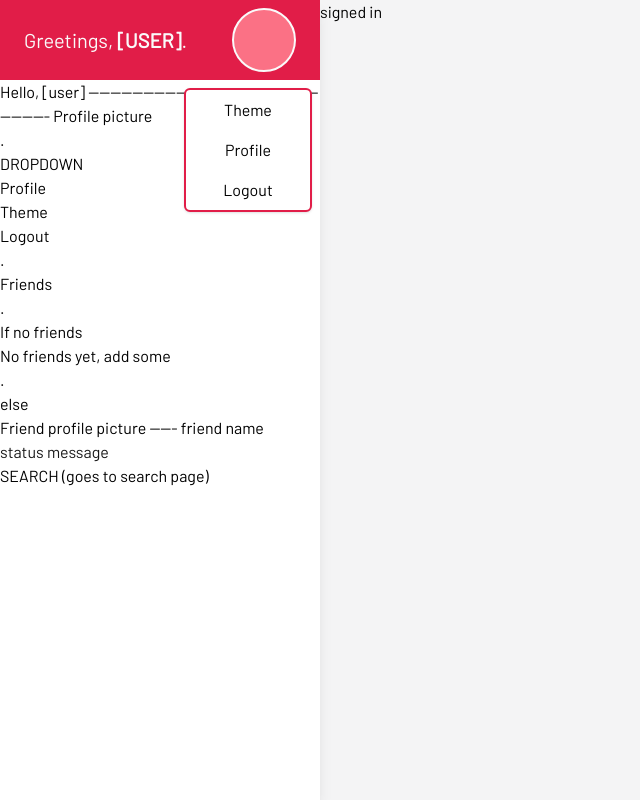
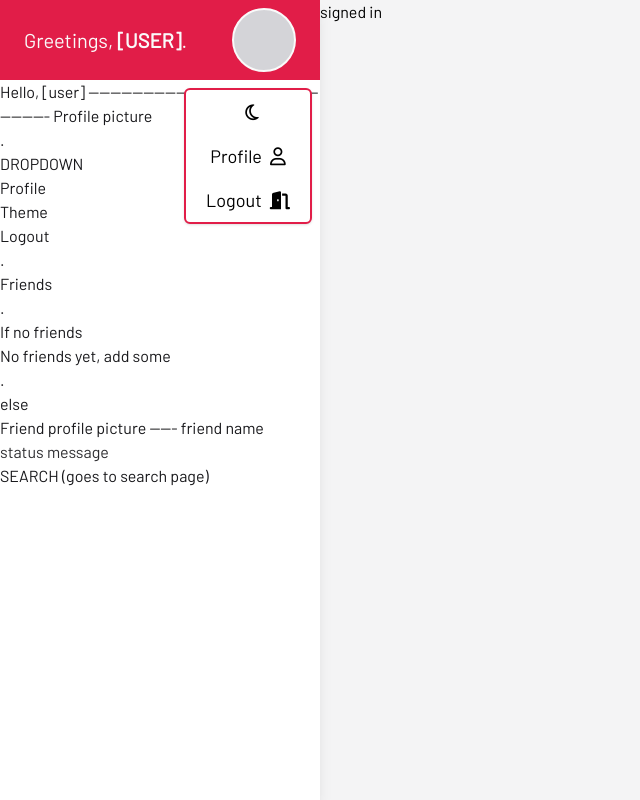
Before and after one commit to brajpatel/messaging-app, a React (Vite) app: page / in a window 1280 px wide. Both pictures are taken after a click on the element 264 px from the left and 40 px from the top of the page. Shown: the whole page, without its empty margins (0-640 px from the left). Built offline with nearby package versions, Linux system fonts and the light colour scheme.

Commit message:
Handle theme change from sidebar dropdown

```diff
--- a/src/App.jsx
+++ b/src/App.jsx
@@ -36,7 +36,7 @@ function App() {
   return (
     <div className={user ? 'h-screen flex bg-zinc-100 dark:bg-zinc-900' : 'h-screen bg-zinc-100 dark:bg-zinc-900'}>
       <BrowserRouter>
-        {user && <Sidebar handleTheme={handleTheme}/>}
+        {user && <Sidebar theme={theme} handleTheme={handleTheme}/>}
 
         <Routes>
           {!user ? (
--- a/src/components/Sidebar.jsx
+++ b/src/components/Sidebar.jsx
@@ -1,7 +1,7 @@
 import { useState } from "react";
 import { Link } from "react-router-dom";
 
-function Sidebar({ handleTheme }) {
+function Sidebar({ theme, handleTheme }) {
     const [showDropdown, setShowDropdown] = useState(false);
 
     const handleDropdown = () => {
@@ -9,24 +9,33 @@ function Sidebar({ handleTheme }) {
     }
 
     return (
-        <nav className="h-screen w-1/4 flex flex-col shadow-lg dark:shadow-none bg-white">
-            <div className="relative flex justify-between items-center px-6 py-2 bg-rose-600">
+        <nav className="h-screen w-1/4 flex flex-col shadow-lg dark:shadow-none bg-white dark:bg-zinc-900">
+            <div className="relative flex justify-between items-center px-6 py-2 bg-rose-600 dark:bg-zinc-800">
                 <p className="text-zinc-50 text-xl">Greetings, <span className="font-bold">[USER]</span>.</p>
-                <div className="h-16 w-16 bg-rose-400 border-2 border-zinc-50 rounded-full cursor-pointer" onClick={handleDropdown}></div>
+                <div className="h-16 w-16 bg-zinc-300 border-2 border-zinc-50 rounded-full cursor-pointer" onClick={handleDropdown}></div>
 
                 {showDropdown && (
-                    <div className="w-32 absolute top-full right-2 mt-2 flex flex-col bg-white border-2 border-rose-600 shadow rounded-md overflow-hidden z-10">
+                    <div className="w-32 absolute top-full right-2 mt-2 flex flex-col bg-white border-2 border-rose-600 text-lg shadow rounded-md overflow-hidden z-10">
+                        <p className="h-full w-full px-4 py-2 text-center hover:bg-rose-600 hover:text-zinc-50 cursor-pointer" onClick={handleTheme}>
+                            { theme === 'light' ?
+                                <i className="fa-regular fa-moon ml-2"></i>
+                                :
+                                <i className="fa-regular fa-sun ml-2"></i>
+                            }
+                        </p>
+                        <Link to="/user_name" className="h-full w-full px-4 py-2 text-center hover:bg-rose-600 hover:text-zinc-50 cursor-pointer">
+                            Profile
+                            <i className="fa-regular fa-user ml-2"></i>
+                        </Link>
                         <p className="h-full w-full px-4 py-2 text-center hover:bg-rose-600 hover:text-zinc-50 cursor-pointer">
-                            Theme
-                            {/* { theme === 'light' ? '' : ''} */}
+                            Logout
+                            <i className="fa-solid fa-door-open ml-2"></i>
                         </p>
-                        <Link to="/user_name" className="h-full w-full px-4 py-2 text-center hover:bg-rose-600 hover:text-zinc-50 cursor-pointer">Profile</Link>
-                        <p className="h-full w-full px-4 py-2 text-center hover:bg-rose-600 hover:text-zinc-50 cursor-pointer">Logout</p>
                     </div>
                 )}
             </div>
 
-            <ul>
+            <ul className="text-zinc-900 dark:text-zinc-50">
                 <li>Hello, [user] --------------------------------------------------- Profile picture</li>
                 <li>.</li>
                 <li>DROPDOWN</li>
```
